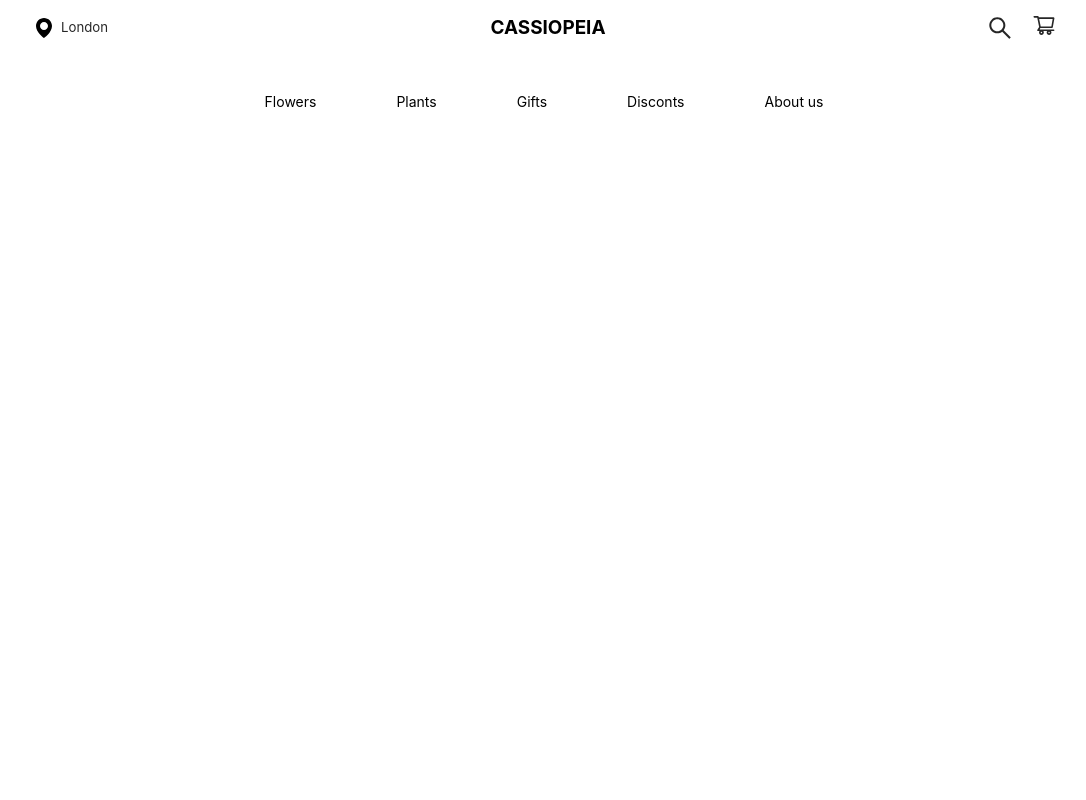
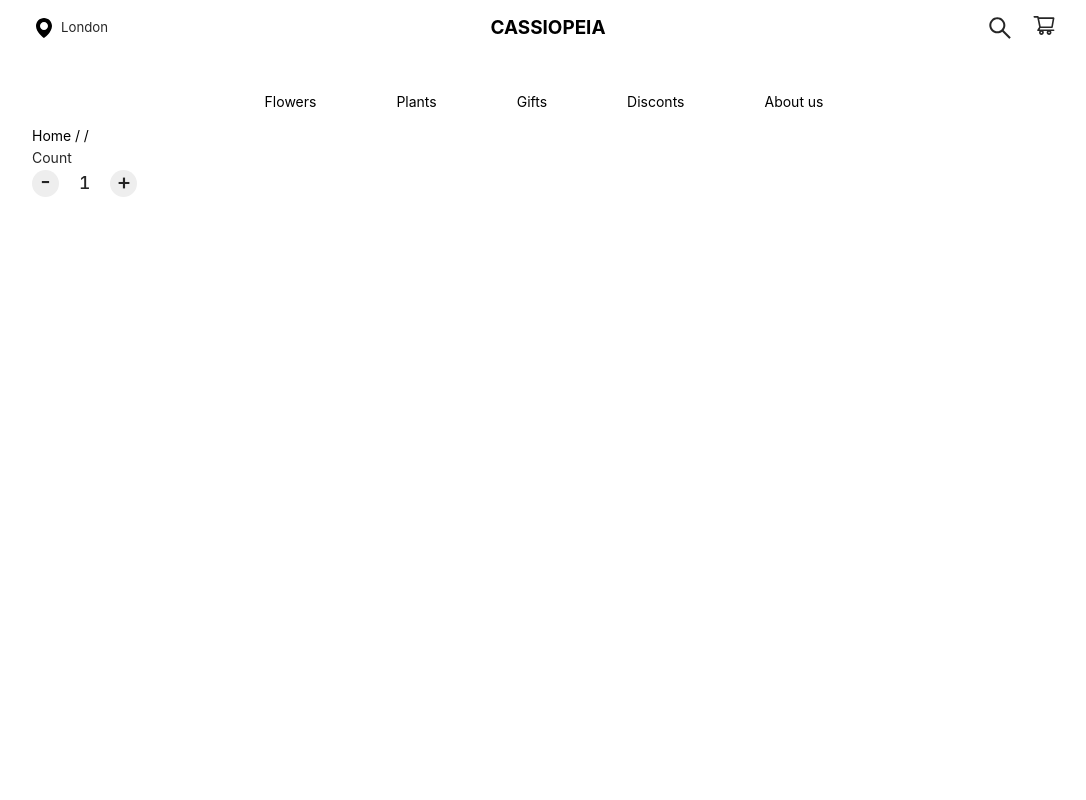
Before and after one commit to phonv/Cassiopeia, a React (Create React App) app: page /product/1 in a window 1280 px wide. Shown: the top 800 px of the page, without its empty margins (96-1182 px from the left). Built offline with nearby package versions, Linux system fonts and the light colour scheme; no server answers.

Commit message:
add product page

```diff
--- a/src/components/UI/mocules/Counter/index.tsx
+++ b/src/components/UI/mocules/Counter/index.tsx
@@ -30,7 +30,7 @@ export const Counter = ({ id, quantity }: CounterProps) => {
   };
 
   return (
-    <Container>
+    <CounterContainer>
       <div className="btn" onClick={handleDecrease}>
         -
       </div>
@@ -38,10 +38,10 @@ export const Counter = ({ id, quantity }: CounterProps) => {
       <div className="btn" onClick={handleIncrease}>
         +
       </div>
-    </Container>
+    </CounterContainer>
   );
 };
-const Container = styled.div`
+export const CounterContainer = styled.div`
   display: flex;
   align-items: center;
   gap: 20px;
--- a/src/context/CartItemContext/index.tsx
+++ b/src/context/CartItemContext/index.tsx
@@ -11,8 +11,6 @@ const CartItemProvider: React.FC<{ children: React.ReactNode }> = ({
   const [inCartItems, setInCartItems] = useState<UserOrderProps[]>(
     JSON.parse(localStorage.getItem("products")!) || []
   );
-
-  console.log("re-render");
 
   const cartItemContext: CartItemContextProps = useMemo(
     () => ({
--- a/src/pages/Product/index.tsx
+++ b/src/pages/Product/index.tsx
@@ -1,6 +1,74 @@
+import { useContext, useEffect, useState } from "react";
+import { useParams } from "react-router-dom";
 import styled from "styled-components";
+import { fetchData, PRODUCT_DETAIL_URL } from "../../api";
+import { StyledLink } from "../../App";
+import { CartItemContext } from "../../context/CartItemContext";
+import { ApiProductProps, UserOrderProps } from "../../types";
+import { CounterContainer } from "../../components/UI/mocules/Counter";
 
 export const Product = () => {
-  return <Container></Container>
-}
-const Container = styled.div``
+  const { id } = useParams();
+  const [product, setProduct] = useState<ApiProductProps>();
+  const [quantity, setQuantity] = useState<number>(1);
+  const cartItemContext = useContext(CartItemContext);
+  const cartItems = cartItemContext?.inCartItems;
+  const setCartItems = cartItemContext?.setInCartItems!;
+
+  const handleAddItemToCart = () => {
+    const existedItem = cartItems?.find((item) => item.id === id);
+    setCartItems((prev) =>
+      existedItem ? [...prev] : [...prev, { ...product, amount: quantity }]
+    );
+    localStorage.setItem(
+      "products",
+      JSON.stringify(
+        !existedItem && [...cartItems!, { ...product, amount: quantity }]
+      )
+    );
+  };
+
+  useEffect(() => {
+    fetchData(PRODUCT_DETAIL_URL).then((data: ApiProductProps[]) =>
+      setProduct(data.find((el) => el.id == id))
+    );
+  }, []);
+
+  return (
+    <Container>
+      <div className="product-link-bar">
+        <StyledLink to="/">Home / </StyledLink>
+        <StyledLink to="*">{product?.category} / </StyledLink>
+        <StyledLink to="*" style={{ fontWeight: "bold", fontSize: "0.75rem" }}>
+          {product?.name}
+        </StyledLink>
+      </div>
+      <div className="product-view">
+        <div className="image-viewer"></div>
+        <div className="product-detail">
+          <header>
+            <div className="title">{product?.name}</div>
+            <div className="price">{product?.price}</div>
+            <div className="counter-title">Count</div>
+            <CounterContainer>
+              <div
+                className="btn"
+                onClick={() => {
+                  if (quantity <= 1) return;
+                  setQuantity(quantity - 1);
+                }}
+              >
+                -
+              </div>
+              <div className="amount">{quantity}</div>
+              <div className="btn" onClick={() => setQuantity(quantity + 1)}>
+                +
+              </div>
+            </CounterContainer>
+          </header>
+        </div>
+      </div>
+    </Container>
+  );
+};
+const Container = styled.div``;
```
Also changed, not shown: 1 other file (tests, documents, lock files or other folders).
